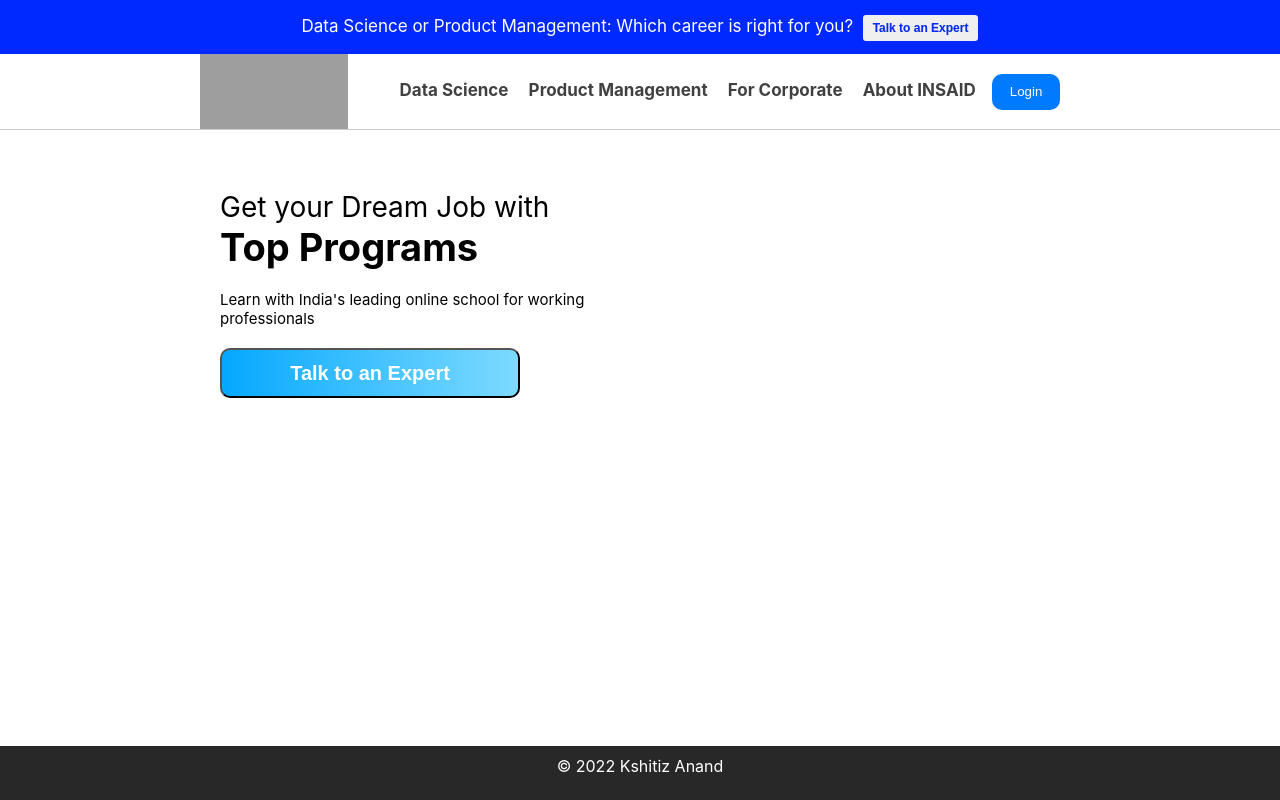
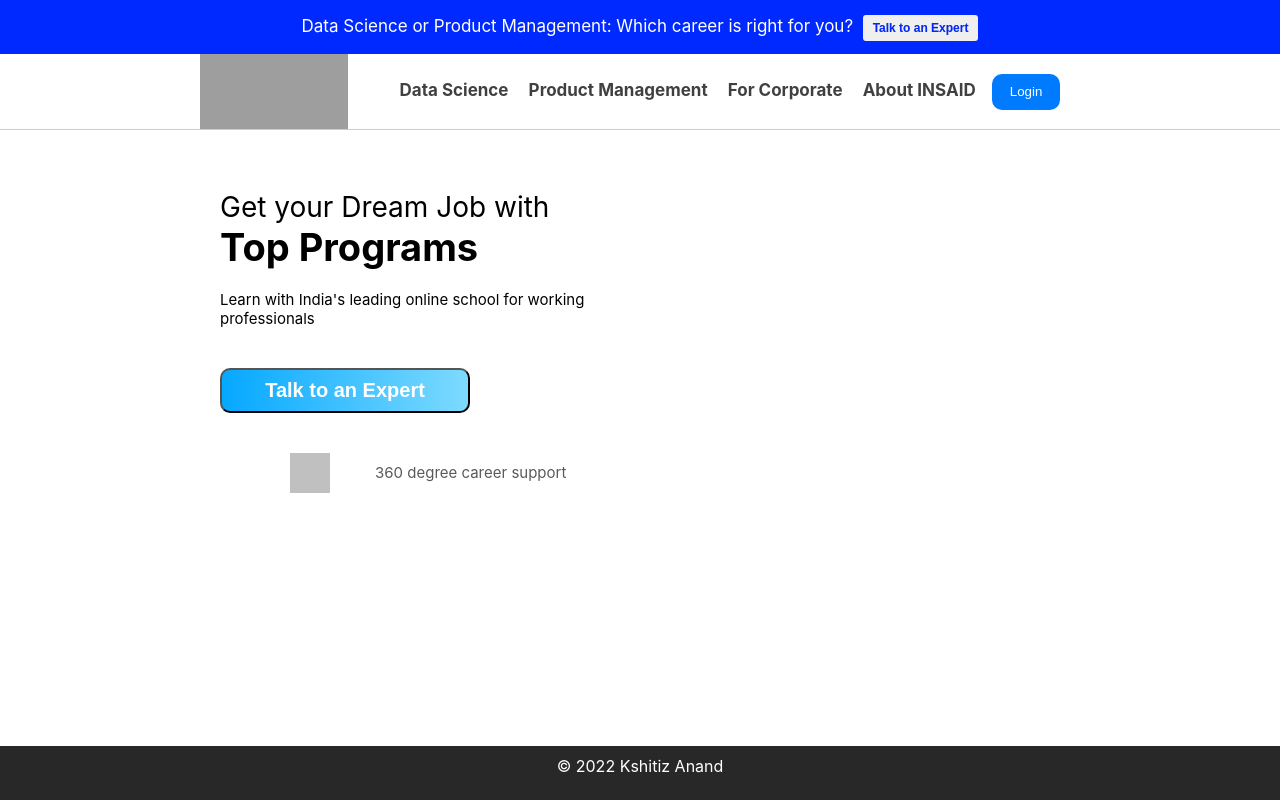
Before and after one commit to Kshitiz9806/Insaid_Task, a React (Create React App) app in the folder Insaid_frontend/insaid_frontend/: page / in a window 1280 px wide. Built offline with nearby package versions, Linux system fonts and the light colour scheme; grey boxes are pictures that could not be loaded.

Commit message:
left panel completed

```diff
--- a/Insaid_frontend/insaid_frontend/src/components/LeftPanel.js
+++ b/Insaid_frontend/insaid_frontend/src/components/LeftPanel.js
@@ -10,7 +10,15 @@ const LeftPanel = () => {
             <br />
             <div className="Text3">Learn with India's leading online school for working professionals</div>
             <br />
+            <br />
             <button className="ChatButton">Talk to an Expert</button>
+            <br />
+            <br />
+            <br />
+            <div className="BlinkingText">
+                <img src="https://www.insaid.co/wp-content/uploads/2020/10/h2teacher-50x50.png" alt="studying logo" className="Logo1"/>
+                <div className="Text4">360 degree career support</div>
+            </div>
         </div>
     )
 }
--- a/Insaid_frontend/insaid_frontend/src/components/leftpanel.css
+++ b/Insaid_frontend/insaid_frontend/src/components/leftpanel.css
@@ -25,8 +25,8 @@
 }
 
 .ChatButton {
-    width: 300px;
-    height: 50px;
+    width: 250px;
+    height: 45px;
     font-size: 20px;
     color: #ffffff;
     border-radius: 10px;
@@ -34,3 +34,29 @@
     background-image: linear-gradient(to right, #05a8ff, #7ddaff);
     cursor: pointer;
 }
+
+.BlinkingText {
+    height: 40px;
+    padding-left: 70px;
+    animation: blinker 3s linear infinite;
+}
+
+.Logo1 {
+    width: 40px;
+    height: 40px;
+    position: fixed;
+}
+
+.Text4 {
+    position: absolute;
+    margin-top: 10px;
+    font-size: 15px;
+    text-align: right;
+    padding-left: 85px;
+}
+
+@keyframes blinker {
+    50% {
+        opacity: 0%;
+    }
+}
```
